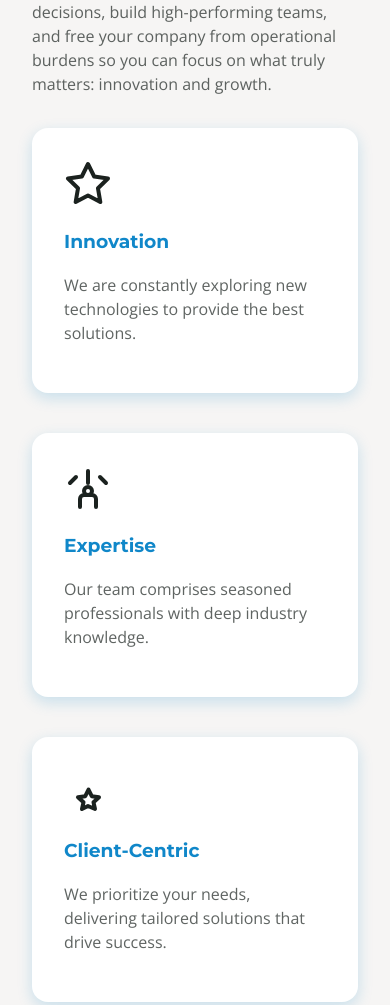
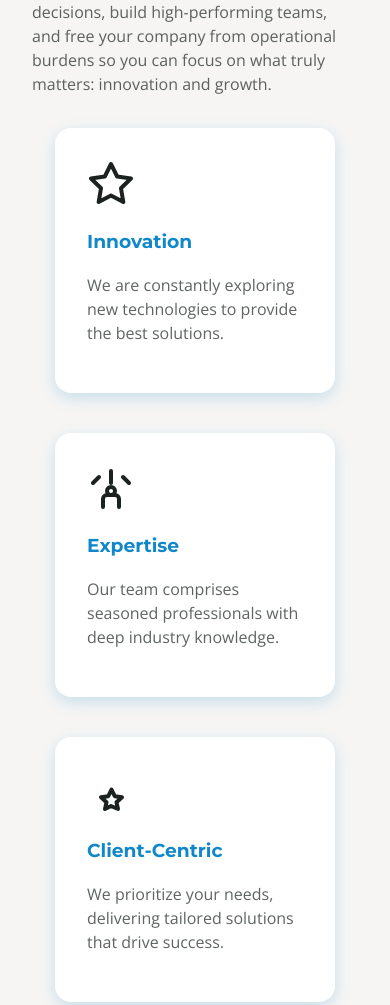
Before and after one commit to LuisEd09/smart-global-tech, a plain HTML site: page index.html in a window 390 px wide. Shown: the part 1329-2334 px from the top of the page. Drawn offline with nearby package versions, Linux system fonts and the light colour scheme.

Commit message:
Modified Style.css

```diff
--- a/style.css
+++ b/style.css
@@ -217,10 +217,48 @@ h3 {
 
 /* Grid layout for icons and content */
 .grid-3 {
-  display: grid;
-  grid-template-columns: repeat(auto-fit, minmax(280px, 1fr));
+  display: flex;
+  flex-wrap: wrap;
+  justify-content: center;
   gap: 2.5rem;
   margin-top: 2rem;
+}
+
+.grid-3 > div,
+.service-card {
+  flex: 1 1 300px;
+  max-width: 350px;
+  min-width: 280px;
+}
+
+/* AJUSTES ESPECÍFICOS */
+#about .grid-3 > div {
+  /* Para la sección About con 3 elementos */
+  flex: 1 1 calc(33.333% - 2.5rem);
+  max-width: calc(33.333% - 2.5rem);
+}
+
+#services .grid-3 > div {
+  /* Para la sección Services con 5 elementos */
+  flex: 1 1 calc(33.333% - 2.5rem);
+  max-width: calc(33.333% - 2.5rem);
+}
+
+/* RESPONSIVE */
+@media (max-width: 1199px) {
+  #about .grid-3 > div,
+  #services .grid-3 > div {
+    flex: 1 1 calc(50% - 2.5rem);
+    max-width: calc(50% - 2.5rem);
+  }
+}
+
+@media (max-width: 767px) {
+  .grid-3 > div,
+  .service-card {
+    flex: 1 1 100%;
+    max-width: 100%;
+  }
 }
 
 .icon-container {
```
